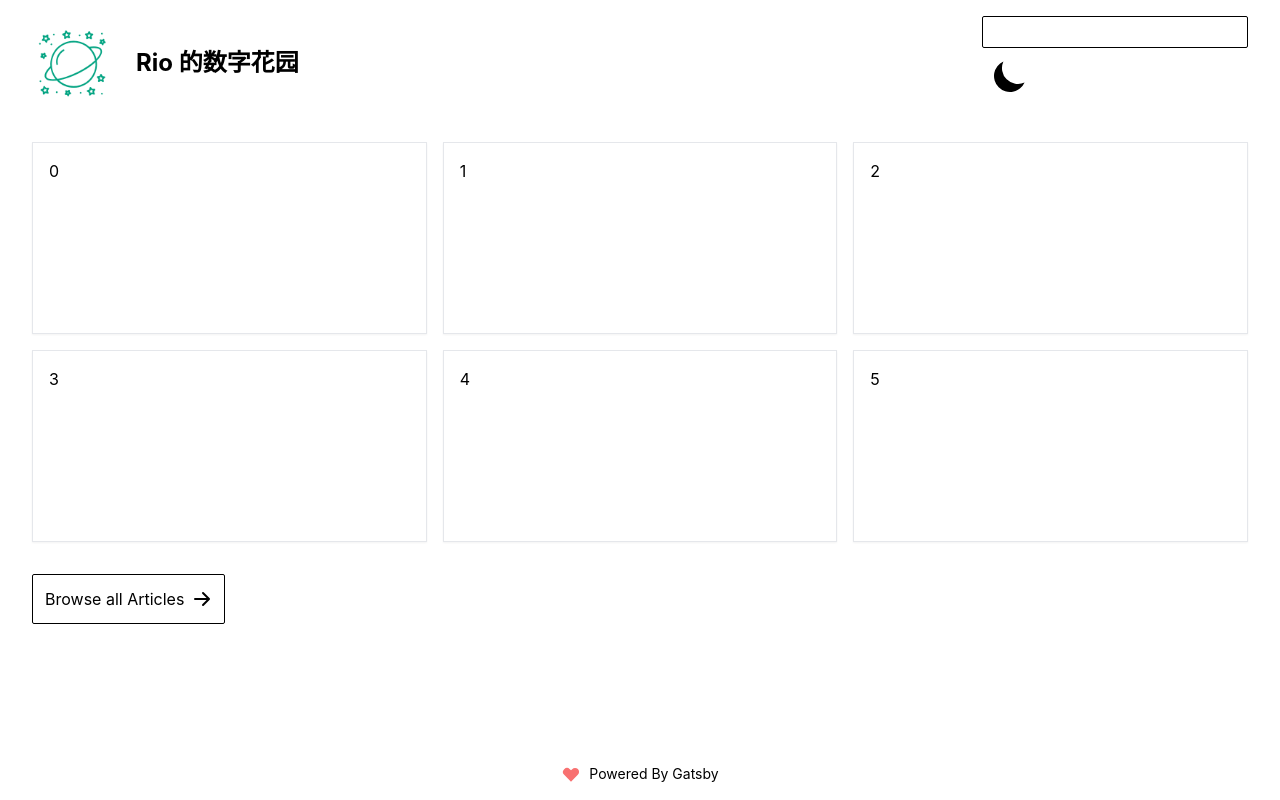
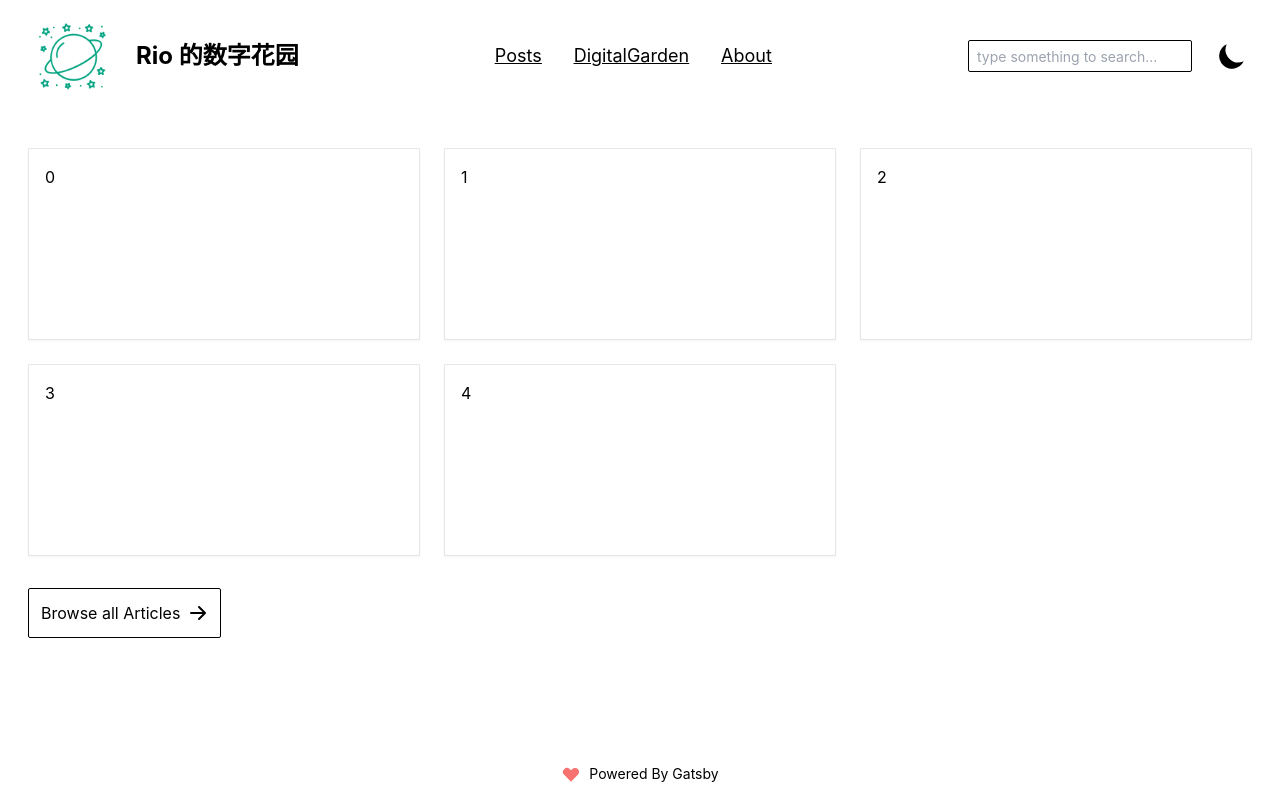
Before and after one commit to shikelong/DigitalGarden, a Gatsby site: page / in a window 1280 px wide. Built offline with nearby package versions, Linux system fonts and the light colour scheme; Gatsby itself is replaced by a stand-in of ours; some packages are replaced by stand-ins of ours.

Commit message:
change homePage UI, add simple navbar.

```diff
--- a/src/components/BrowseAllPosts.tsx
+++ b/src/components/BrowseAllPosts.tsx
@@ -9,7 +9,9 @@ const BrowseAllPosts = (props: IBrowseAllPostsProps) => {
     <button
       className={`text-md cursor-pointer border border-current flex
           items-center
+          bg-white
           hover:underline
+          dark:text-black
      p-3 rounded-sm `}
     >
       <a href="/MyPosts">Browse all Articles</a>
--- /dev/null
+++ b/src/components/Nav.tsx
@@ -0,0 +1,43 @@
+import React from "react"
+
+interface INavProps {
+  className?: string
+}
+
+type NavItem = {
+  title: string
+  path: string
+}
+
+const NavDatas: NavItem[] = [
+  {
+    title: "Posts",
+    path: "/MyPosts",
+  },
+  {
+    title: "DigitalGarden",
+    path: "/DigitalGarden",
+  },
+  {
+    title: "About",
+    path: "/AboutMe",
+  },
+]
+
+const Nav = (props: INavProps): JSX.Element => {
+  const { className } = props
+  return (
+    <ul className={`text-center flex-row ${className} text-lg`}>
+      {NavDatas.map(({ title, path }) => (
+        <li
+          key={path}
+          className="min-w-min inline-block mx-4 cursor-pointer underline hover:text-blue-800"
+        >
+          <a href={path}>{title}</a>
+        </li>
+      ))}
+    </ul>
+  )
+}
+
+export default Nav
--- a/src/components/PostList.tsx
+++ b/src/components/PostList.tsx
@@ -4,11 +4,11 @@ interface IPostListProps {}
 
 const PostList = (props: IPostListProps) => {
   return (
-    <ul className="grid grid-cols-3 list-none my-8 gap-4">
-      {new Array(6).fill(0).map((_, i) => (
+    <ul className="grid grid-cols-1 sm:grid-cols-2 lg:grid-cols-3 2xl:grid-cols-4 list-none my-8 gap-6">
+      {new Array(5).fill(0).map((_, i) => (
         <li
           key={i}
-          className="border items-center h-48 p-4 shadow-sm hover:shadow"
+          className="border items-center h-48 p-4 shadow-sm hover:shadow bg-white"
         >
           {i}
         </li>
--- a/src/components/SiteSearch.tsx
+++ b/src/components/SiteSearch.tsx
@@ -2,12 +2,12 @@ import React from "react"
 
 const SiteSearch = () => {
   return (
-    <div className="r-2">
-      <input
-        type="text"
-        className="border h-8 rounded-sm border-black  px-2 py-2"
-      />
-    </div>
+    <input
+      type="text"
+      placeholder="type something to search..."
+      className={`border w-56 h-8 rounded-sm border-black  px-2 py-2 text-sm
+        dark:text-black`}
+    />
   )
 }
 
--- a/src/components/ThemeToggle.tsx
+++ b/src/components/ThemeToggle.tsx
@@ -14,13 +14,13 @@ const ThemeToggle = (props: IThemeToggleProps) => {
 
   return (
     <div
-      className="cursor-pointer m-2 inline-block"
+      className="cursor-pointer ml-6 inline-block"
       onClick={handleToggleDarkMode}
     >
       {darkMode ? (
-        <SunIcon className="w-10 text-white" />
+        <SunIcon className="w-8 text-white" />
       ) : (
-        <MoonIcon className="w-10 text-black" />
+        <MoonIcon className="w-8 text-black" />
       )}
     </div>
   )
--- /dev/null
+++ b/src/layouts/AppFooter.tsx
@@ -0,0 +1,9 @@
+import React from "react"
+import { HeartIcon } from "@heroicons/react/solid"
+
+export const AppFooter = (
+  <footer className="flex justify-center mx-auto text-sm">
+    {" "}
+    <HeartIcon className="text-red-400 w-5 mr-2 " /> Powered By Gatsby
+  </footer>
+)
--- /dev/null
+++ b/src/layouts/AppHeader.tsx
@@ -0,0 +1,16 @@
+import React from "react"
+import SiteSearch from "../components/SiteSearch"
+import SiteLogo from "../components/SiteLogo"
+import ThemeToggle from "../components/ThemeToggle"
+import Nav from "../components/Nav"
+
+export const AppHeader = (
+  <header className="w-full mx-auto px-4 flex items-center justify-between gap-8">
+    <SiteLogo />
+    <Nav className="flex-grow" />
+    <div className="float-right flex items-center">
+      <SiteSearch />
+      <ThemeToggle />
+    </div>
+  </header>
+)
--- a/src/layouts/Layout.tsx
+++ b/src/layouts/Layout.tsx
@@ -1,8 +1,6 @@
 import React from "react"
-import SiteSearch from "../components/SiteSearch"
-import SiteLogo from "../components/SiteLogo"
-import ThemeToggle from "../components/ThemeToggle"
-import { HeartIcon } from "@heroicons/react/solid"
+import { AppHeader } from "./AppHeader"
+import { AppFooter } from "./AppFooter"
 
 interface ILayoutProps {
   children: React.ReactElement
@@ -10,37 +8,25 @@ interface ILayoutProps {
   footer?: React.ReactNode
 }
 
-const defaultHeader = (
-  <header className="container mx-auto px-4 flex items-center justify-between">
-    <SiteLogo />
-    <div className="float-right">
-      <SiteSearch />
-      <ThemeToggle />
-    </div>
-  </header>
-)
-
-const defaultFooter = (
-  <div className="flex justify-center m-auto text-sm ">
-    {" "}
-    <HeartIcon className="text-red-400 w-5 mr-2 " /> Powered By Gatsby
-  </div>
-)
-
 const Layout = (props: ILayoutProps) => {
-  const { header = defaultHeader, footer = defaultFooter, children } = props
+  const { header = AppHeader, footer = AppFooter, children } = props
 
   if (!React.Children.only(children)) {
     throw new Error("should has only one children!")
   }
 
   return (
-    <section className="dark:bg-gray-800 min-h-screen w-screen p-4 dark:text-gray-50 text-black flex flex-col">
+    <section
+      className={`dark:bg-gray-800 min-h-screen w-screen p-4
+      dark:text-gray-50 text-black flex flex-col`}
+    >
       {header}
-      <children.type
-        {...children.props}
-        className={`${children.props?.className || ""} flex-grow`}
-      />
+      <main className="px-3 py-5 container 2xl:container mx-auto flex-grow ">
+        <children.type
+          {...children.props}
+          className={`${children.props?.className || ""} flex-grow`}
+        />
+      </main>
       {footer}
     </section>
   )
--- a/src/layouts/PostsLayout.tsx
+++ b/src/layouts/PostsLayout.tsx
@@ -1,5 +1,5 @@
 import React from "react"
-import GlobalSearch from "../components/GlobalSearch"
+import SiteSearch from "../components/SiteSearch"
 import SiteLogo from "../components/SiteLogo"
 import ThemeToggle from "../components/ThemeToggle"
 import { HeartIcon } from "@heroicons/react/solid"
@@ -14,7 +14,7 @@ const defaultHeader = (
   <header className="container mx-auto px-4 flex items-center justify-between">
     <SiteLogo />
     <div>
-      <GlobalSearch />
+      <SiteSearch />
       <ThemeToggle />
     </div>
   </header>
--- a/src/pages/index.tsx
+++ b/src/pages/index.tsx
@@ -7,10 +7,10 @@ import Layout from "../layouts/Layout"
 const IndexPage = () => {
   return (
     <Layout>
-      <main className="container 2xl:container mx-auto px-4">
+      <>
         <PostList />
         <BrowseAllPosts />
-      </main>
+      </>
     </Layout>
   )
 }
```
